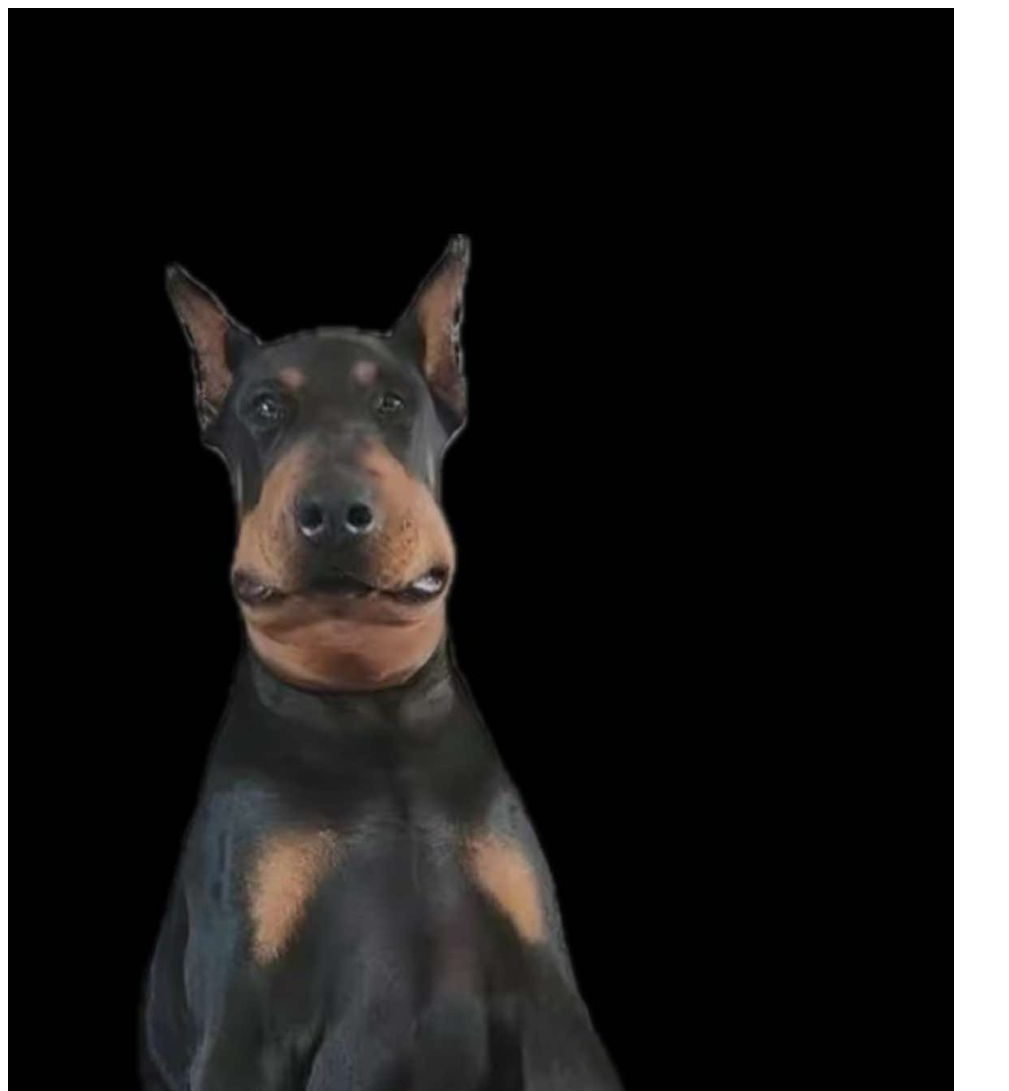
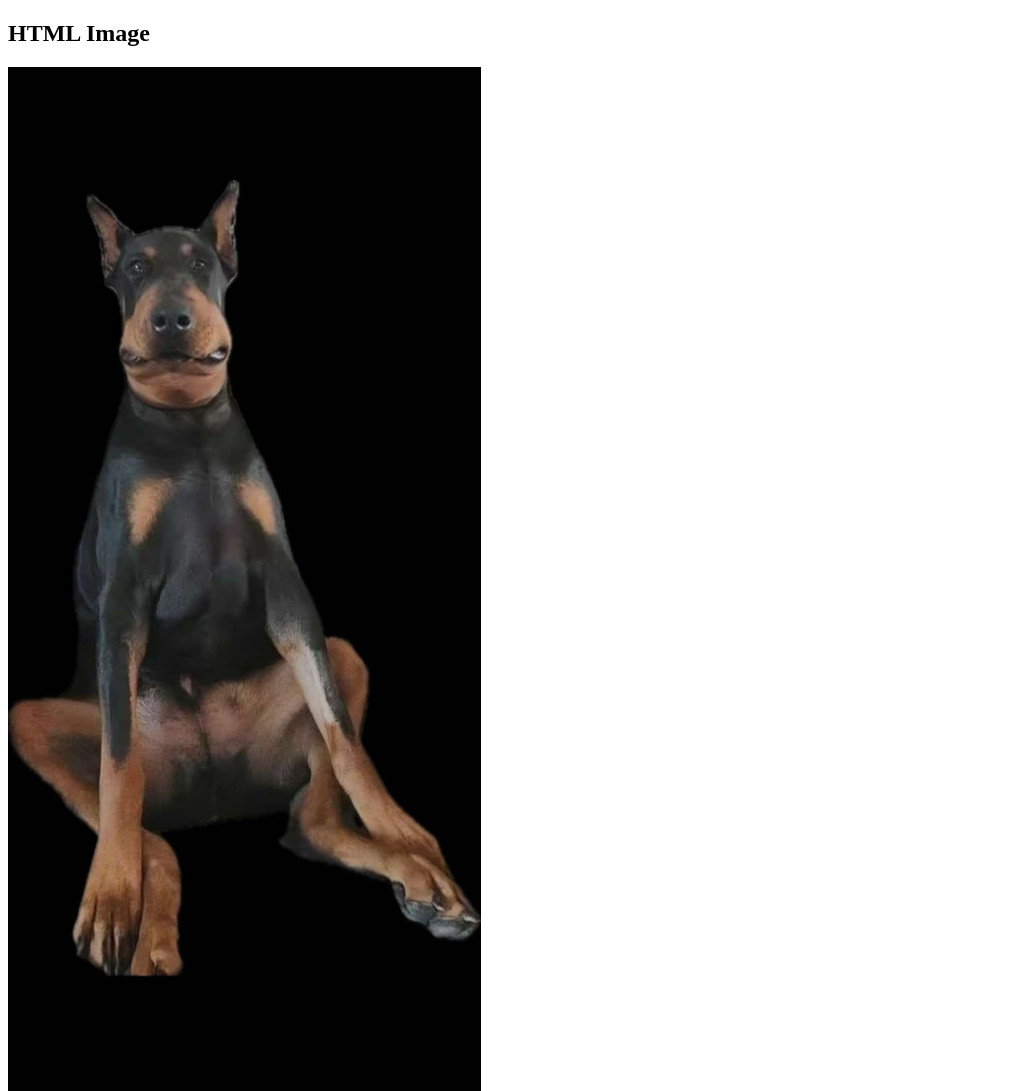
Before and after one commit to gosselele/boingodog, a website: page src/index.html in a window 1280 px wide. Shown: the top 1091 px of the page, without its empty margins (0-1009 px from the left). Drawn offline with Linux system fonts and the light colour scheme.

Commit message:
Update index.html

```diff
--- a/src/index.html
+++ b/src/index.html
@@ -1 +1,9 @@
-<img src="boingo.jpg" alt="boingo">
+<!DOCTYPE html>
+<html>
+<body>
+
+<h2>HTML Image</h2>
+<img src="boingo.jpg" alt="boingo" width="473" height="1024">
+
+</body>
+</html>
```
